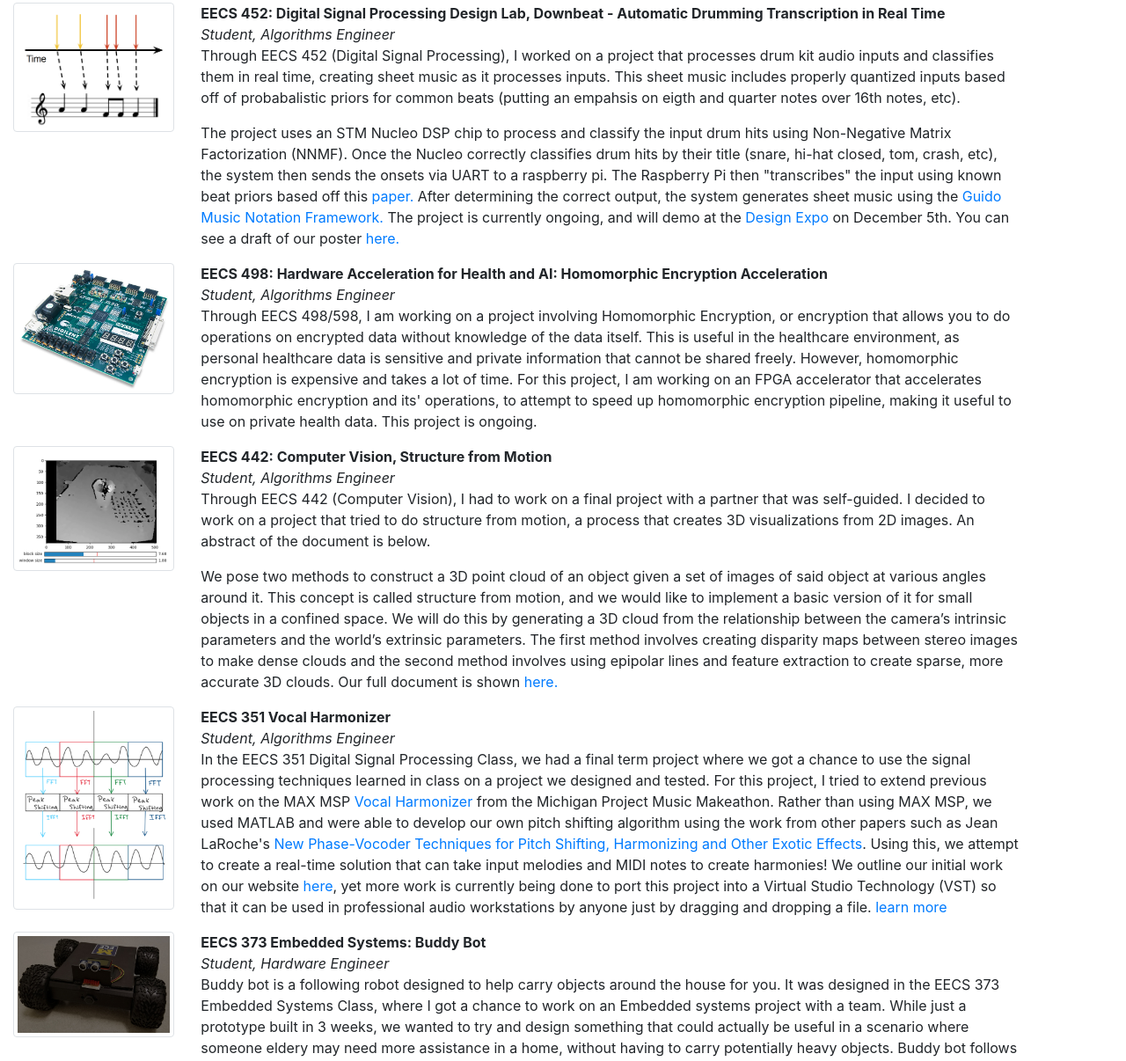
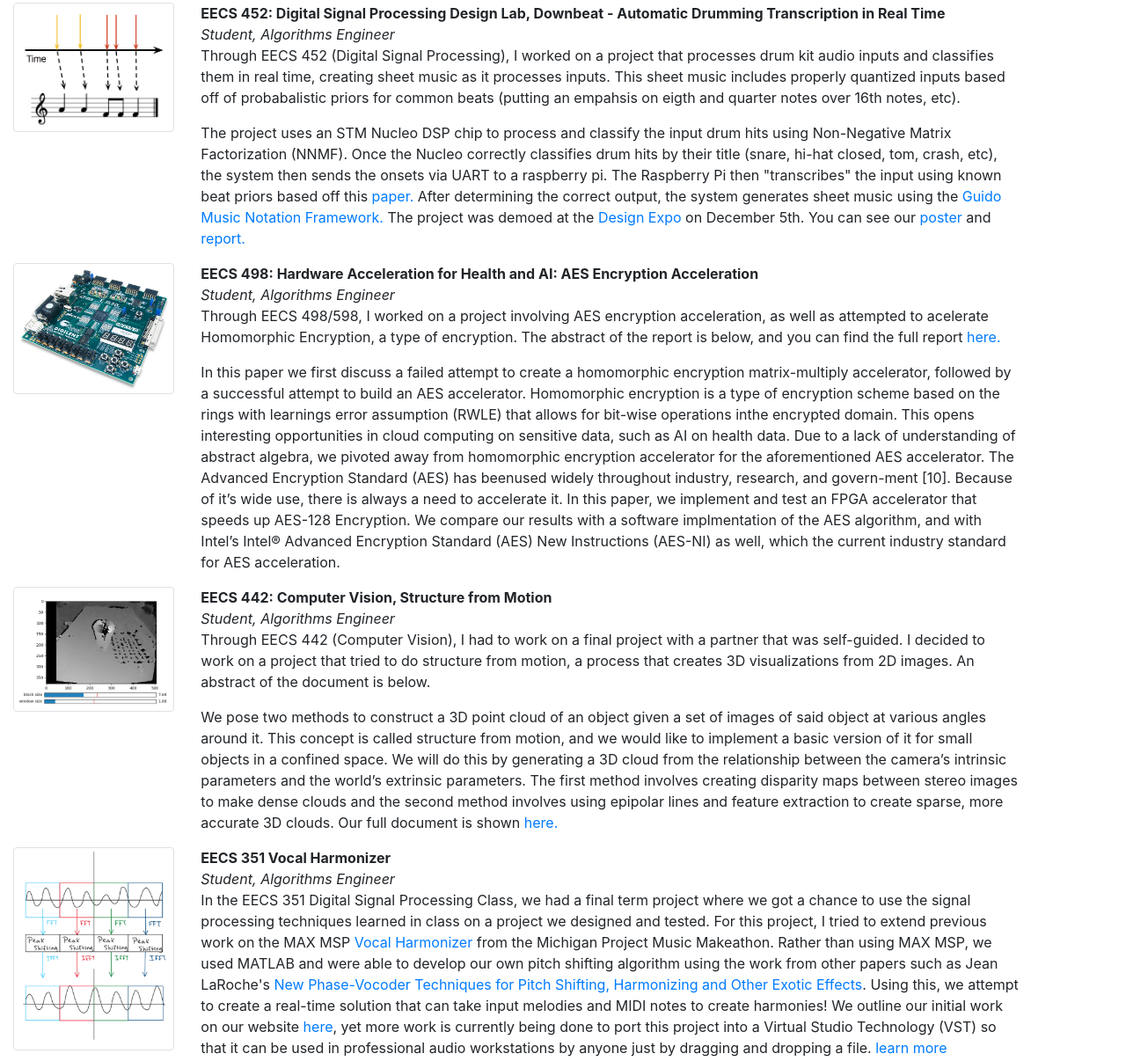
Before and after one commit to pkash16/portfolio_website, a plain HTML site: page index.html in a window 1280 px wide. Shown: the part 1307-2513 px from the top of the page at 88% size. Drawn offline with nearby package versions, Linux system fonts and the light colour scheme.

Commit message:
updated for end of semester

```diff
--- a/index.html
+++ b/index.html
@@ -123,7 +123,7 @@
 		    <p>
 			Through EECS 452 (Digital Signal Processing), I worked on a project that processes drum kit audio inputs and classifies them in real time, creating sheet music as it processes inputs. This sheet music includes properly quantized inputs based off of probabalistic priors for common beats (putting an empahsis on eigth and quarter notes over 16th notes, etc).		    </p>
 		    <p>
-		    The project uses an STM Nucleo DSP chip to process and classify the input drum hits using Non-Negative Matrix Factorization (NNMF). Once the Nucleo correctly classifies drum hits by their title (snare, hi-hat closed, tom, crash, etc), the system then sends the onsets via UART to a raspberry pi. The Raspberry Pi then "transcribes" the input using known beat priors based off this <a href="">paper.</a> After determining the correct output, the system generates sheet music using the <a href="">Guido Music Notation Framework.</a> The project is currently ongoing, and will demo at the <a href="">Design Expo</a> on December 5th. You can see a draft of our poster <a href ="">here.</a>
+		    The project uses an STM Nucleo DSP chip to process and classify the input drum hits using Non-Negative Matrix Factorization (NNMF). Once the Nucleo correctly classifies drum hits by their title (snare, hi-hat closed, tom, crash, etc), the system then sends the onsets via UART to a raspberry pi. The Raspberry Pi then "transcribes" the input using known beat priors based off this <a href="">paper.</a> After determining the correct output, the system generates sheet music using the <a href="">Guido Music Notation Framework.</a> The project was demoed at the <a href="https://mdp.engin.umich.edu/design-expo/">Design Expo</a> on December 5th. You can see our <a href="files/downbeat_poster.pdf">poster</a> and <a href ="files/downbeat_final_report.pdf">report.</a>
 		    </p>
 		    </div>
 	</div>
@@ -133,11 +133,16 @@
 			<img src="img/projects/xilinx_he.jpg" target="_blank" width="300" height="" class="img-fluid img-thumbnail img-responsive" />
 		    </div>
 		    <div class="col-9">
-		    <b id ="mdp">EECS 498: Hardware Acceleration for Health and AI: Homomorphic Encryption Acceleration</b> <br />
+		    <b id ="mdp">EECS 498: Hardware Acceleration for Health and AI: AES Encryption Acceleration</b> <br />
 		    <em> Student, Algorithms Engineer </em>
 		    <p>
-			Through EECS 498/598, I am working on a project involving Homomorphic Encryption, or encryption that allows you to do operations on encrypted data without knowledge of the data itself. This is useful in the healthcare environment, as personal healthcare data is sensitive and private information that cannot be shared freely. However, homomorphic encryption is expensive and takes a lot of time. For this project, I am working on an FPGA accelerator that accelerates homomorphic encryption and its' operations, to attempt to speed up homomorphic encryption pipeline, making it useful to use on private health data. This project is ongoing.	    </p>
+		    Through EECS 498/598, I worked on a project involving AES encryption acceleration, as well as attempted to acelerate Homomorphic Encryption, a type of encryption. The abstract of the report is below, and you can find the full report <a href ="files/aes_report.pdf"> here.</a>
+		    </p>
+		<p>
+In this paper we first discuss a failed attempt to  create  a  homomorphic  encryption  matrix-multiply  accelerator,  followed  by  a  successful  attempt  to  build  an AES  accelerator.  Homomorphic  encryption  is  a  type  of encryption scheme based on the rings with learnings error assumption (RWLE) that allows for bit-wise operations inthe encrypted domain. This opens interesting opportunities in   cloud   computing   on   sensitive   data,   such   as   AI   on health  data.  Due  to  a  lack  of  understanding  of  abstract algebra,  we  pivoted  away  from  homomorphic  encryption accelerator  for  the  aforementioned  AES  accelerator. The  Advanced  Encryption  Standard  (AES)  has  beenused  widely  throughout  industry,  research,  and  govern-ment [10]. Because of it’s wide use, there is always a need to  accelerate  it.  In  this  paper,  we  implement  and  test  an FPGA  accelerator  that  speeds  up  AES-128  Encryption. We  compare  our  results  with  a  software  implmentation of  the  AES  algorithm,  and  with  Intel’s  Intel®  Advanced Encryption  Standard  (AES)  New  Instructions  (AES-NI) as  well,  which  the  current  industry  standard  for  AES acceleration.
+		</p>
 		    </div>
+
 	</div>
 
 
@@ -365,7 +370,7 @@
         <div class="col-4">
             Winter 2020
             <ul>
-                <li>Unsure</li>
+                <li>EECS 598: Optimization Methods in Signal and Image Processing and Machine Learning</li>
             </ul>
         </div>
     </div>
```
Also changed, not shown: 6 other files.
